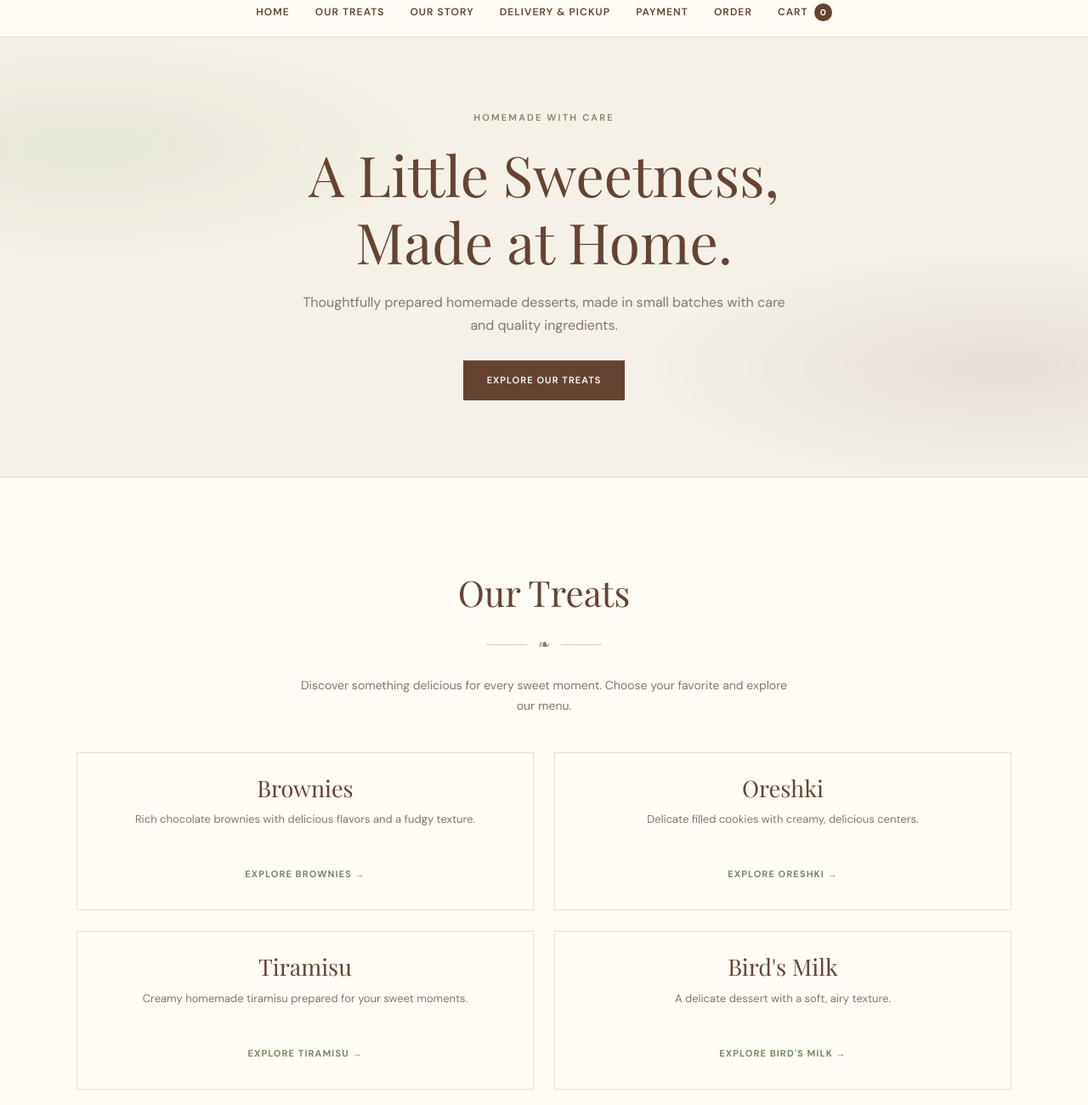
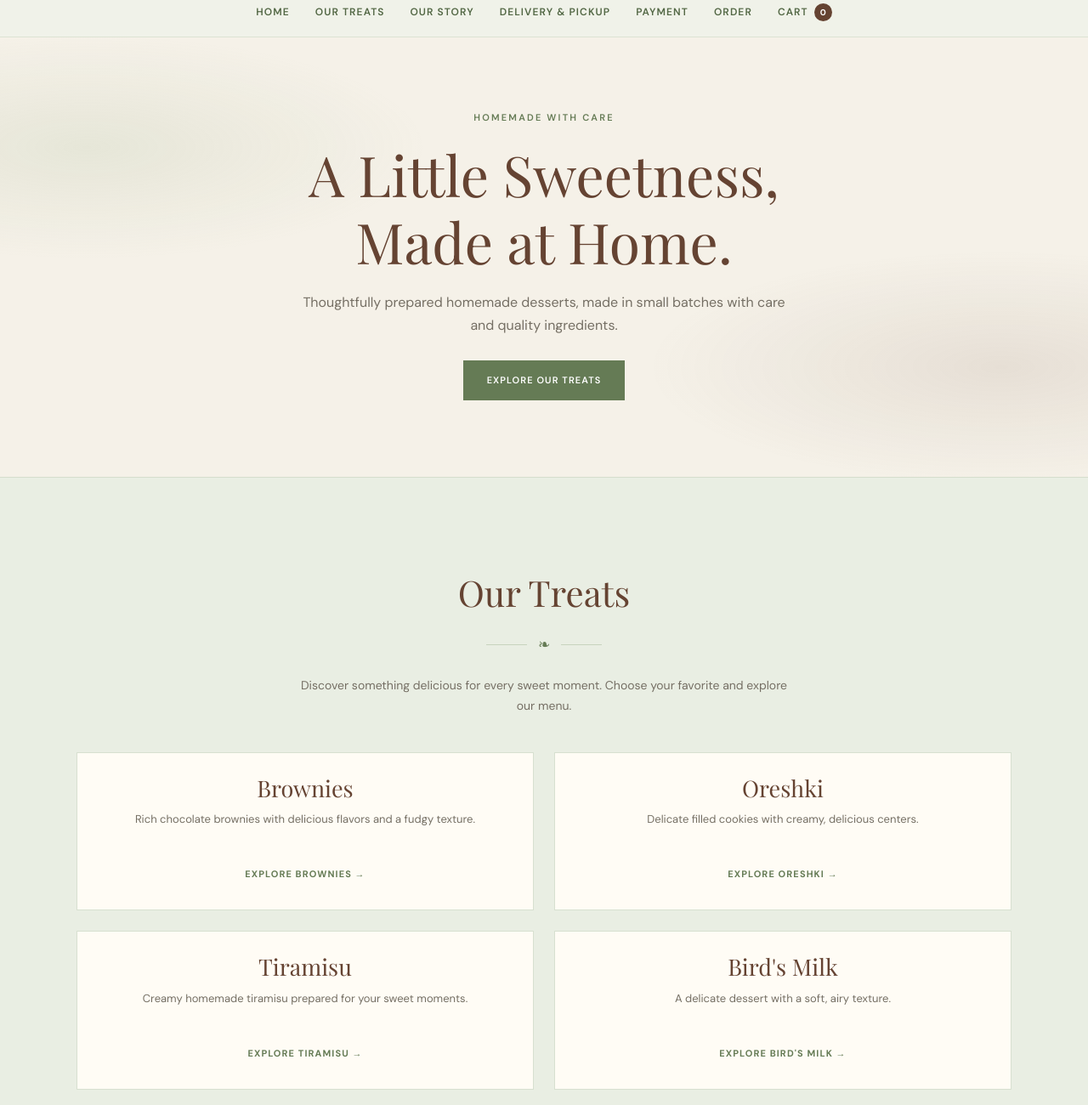
Before and after one commit to marownieshop/Marownie, a plain HTML site: page index.html in a window 1280 px wide. Shown: the part 200-1500 px from the top of the page at 85% size. Drawn offline with nearby package versions, Linux system fonts and the light colour scheme.

Commit message:
Refresh homepage with sage green palette
Update the homepage color palette with fresh sage green, cream, and warm brown tones. Refresh navigation, buttons, treat cards, order section, and footer styling while preserving the existing logo, layout, links, shopping cart, and order form functionality.

```diff
--- a/index.html
+++ b/index.html
@@ -20,10 +20,10 @@
       --burgundy: #654332;
       --pink: #E99A7E;
       --ink: #39312C;
-      --muted: #82766D;
-      --line: #E8DED1;
-      --leaf: #788766;
-      --leaf-light: #A7B394;
+      --muted: #756F64;
+      --line: #DCE3D3;
+      --leaf: #657B55;
+      --leaf-light: #A7B894;
       --cocoa: #805B43;
     }
 
@@ -70,15 +70,16 @@
       gap: 30px;
       padding: 12px 15px 18px;
       border-bottom: 1px solid var(--line);
-      background: var(--paper);
+      background: #F0F2E9;
     }
 
     nav a {
-      color: var(--burgundy);
+      color: #526744;
       font-size: 12px;
       font-weight: 600;
       letter-spacing: .09em;
       text-transform: uppercase;
+      transition: color .2s ease;
     }
 
     nav a:hover {
@@ -251,8 +252,8 @@
       display: inline-block;
       margin-top: 28px;
       padding: 13px 27px;
-      border: 1px solid var(--burgundy);
-      background: var(--burgundy);
+      border: 1px solid var(--leaf);
+      background: var(--leaf);
       color: white;
       font-size: 11px;
       font-weight: 600;
@@ -262,16 +263,17 @@
     }
 
     .button:hover {
-      background: transparent;
-      color: var(--burgundy);
+      background: #526744;
+      border-color: #526744;
+      color: white;
     }
 
     .treats {
       position: relative;
       overflow: hidden;
       padding: 75px 24px 85px;
-      background: var(--paper);
-      border-top: 1px solid var(--line);
+      background: #E9EEE3;
+      border-top: 1px solid #D5DECC;
     }
 
     .section-inner {
@@ -304,14 +306,14 @@
     .treat-card {
       position: relative;
       overflow: hidden;
-      border: 1px solid var(--line);
+      border: 1px solid #D7E0D0;
       background: var(--paper);
       text-align: center;
       transition: border-color .25s ease, transform .25s ease;
     }
 
     .treat-card:hover {
-      border-color: #C9B59E;
+      border-color: var(--leaf);
       transform: translateY(-3px);
     }
 
@@ -377,9 +379,9 @@
       overflow: hidden;
       padding: 65px 24px 75px;
       background:
-        radial-gradient(ellipse at 0% 50%, rgba(120, 135, 102, .15), transparent 27%),
-        radial-gradient(ellipse at 100% 50%, rgba(120, 135, 102, .15), transparent 27%),
-        #E8EBDD;
+        radial-gradient(ellipse at 0% 50%, rgba(101, 123, 85, .20), transparent 30%),
+        radial-gradient(ellipse at 100% 50%, rgba(101, 123, 85, .20), transparent 30%),
+        #DFE8D8;
       text-align: center;
     }
 
@@ -401,14 +403,14 @@
     }
 
     .order-section .eyebrow {
-      color: #647653;
+      color: #526744;
     }
 
     footer {
       position: relative;
       overflow: hidden;
       padding: 30px 20px;
-      background: var(--paper);
+      background: #F0F2E9;
       color: var(--muted);
       text-align: center;
       font-size: 12px;
@@ -442,7 +444,7 @@
     .botanical-divider::after {
       width: 48px;
       height: 1px;
-      background: #C8CDBA;
+      background: #C8D3BE;
       content: "";
     }
 
```
